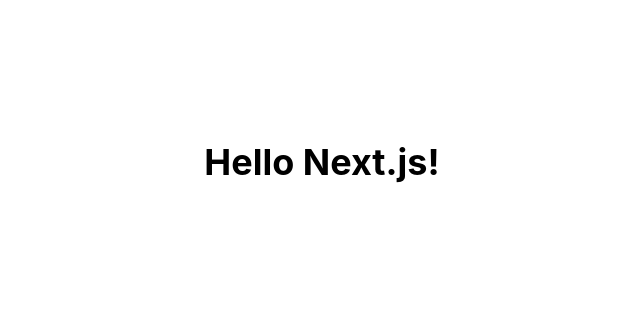
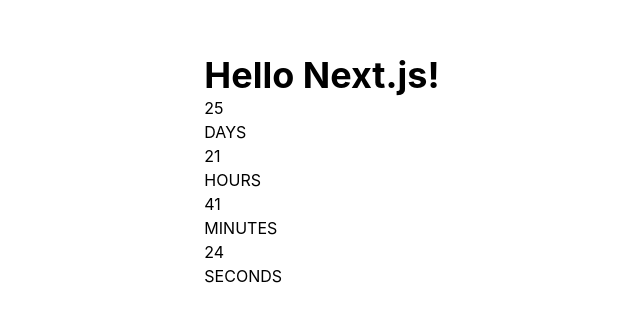
Before and after one commit to devsoc-unsw/techspire, a Next.js app: page / in a window 1280 px wide. Shown: the part 228-550 px from the top of the page, without its empty margins (318-958 px from the left). Built offline with nearby package versions, Linux system fonts and the light colour scheme.

Commit message:
countdown timer unstyled

```diff
--- /dev/null
+++ b/components/ExpiredNotice.js
@@ -0,0 +1,11 @@
+import react from "react";
+
+const ExpiredNotice = () => {
+    return (
+        <div>
+            <p>expired</p>
+        </div>
+    );
+};
+
+export default ExpiredNotice;
--- /dev/null
+++ b/components/ShowCounter.js
@@ -0,0 +1,18 @@
+const DateTimeDisplay = ({value, type}) => {
+    return (
+        <div>
+            <p>{value}</p>
+            <span>{type}</span>
+        </div>
+    )
+}
+
+const ShowCounter = ({ days, hours, minutes, seconds }) => {
+    return (
+        <div>
+            <DateTimeDisplay value={days} type={'DAYS'}/> <DateTimeDisplay value={hours} type={'HOURS'}/> <DateTimeDisplay value={minutes} type={'MINUTES'}/> <DateTimeDisplay value={seconds} type={'SECONDS'}/>
+        </div>
+    );
+};
+
+export default ShowCounter;
--- /dev/null
+++ b/components/countdown.js
@@ -0,0 +1,52 @@
+import react, { useEffect, useState } from "react";
+import ExpiredNotice from "./ExpiredNotice"
+import ShowCounter from "./ShowCounter"
+
+const useCountdown = (targetDate) => {
+    const countDownDate = new Date(targetDate).getTime();
+
+    const [countDown, setCountDown] = useState(
+        countDownDate - new Date().getTime()
+    )
+
+    useEffect(() => {
+        const interval = setInterval(() => {
+            setCountDown(countDownDate - new Date().getTime());
+        }, 1000)
+
+        return () => clearInterval(interval)
+    }, [countDownDate])
+
+    return getReturnValues(countDown)
+};
+
+const getReturnValues = (countDown) => {
+    // calculate time left
+    const days = Math.floor(countDown / (1000 * 60 * 60 * 24))
+    const hours = Math.floor(
+      (countDown % (1000 * 60 * 60 * 24)) / (1000 * 60 * 60)
+    );
+    const minutes = Math.floor((countDown % (1000 * 60 * 60)) / (1000 * 60))
+    const seconds = Math.floor((countDown % (1000 * 60)) / 1000)
+
+    return [days, hours, minutes, seconds]
+  };
+
+const Countdown = ({ targetDate }) => {
+    const [days, hours, minutes, seconds] = useCountdown(targetDate);
+
+    if (days + hours + minutes + seconds <= 0) {
+        return <ExpiredNotice />;
+    } else {
+        return (
+        <ShowCounter
+            days={days}
+            hours={hours}
+            minutes={minutes}
+            seconds={seconds}
+        />
+        );
+    }
+};
+
+export default Countdown;
--- a/pages/index.tsx
+++ b/pages/index.tsx
@@ -1,7 +1,10 @@
 import type { NextPage } from "next";
 import Head from "next/head";
+import Countdown from "../components/countdown"
 
 const Home: NextPage = () => {
+  const EVENT_DATE = new Date(2022, 9, 28, 15)
+
   return (
     <>
       <Head>
@@ -11,6 +14,7 @@
       </Head>
       <main className="grid h-full place-content-center">
         <h1 className="animate-bounce text-4xl font-bold">Hello Next.js!</h1>
+        <Countdown targetDate={EVENT_DATE}/>
       </main>
     </>
   );
```
Also changed, not shown: 2 other files (tests, documents, lock files or other folders).
